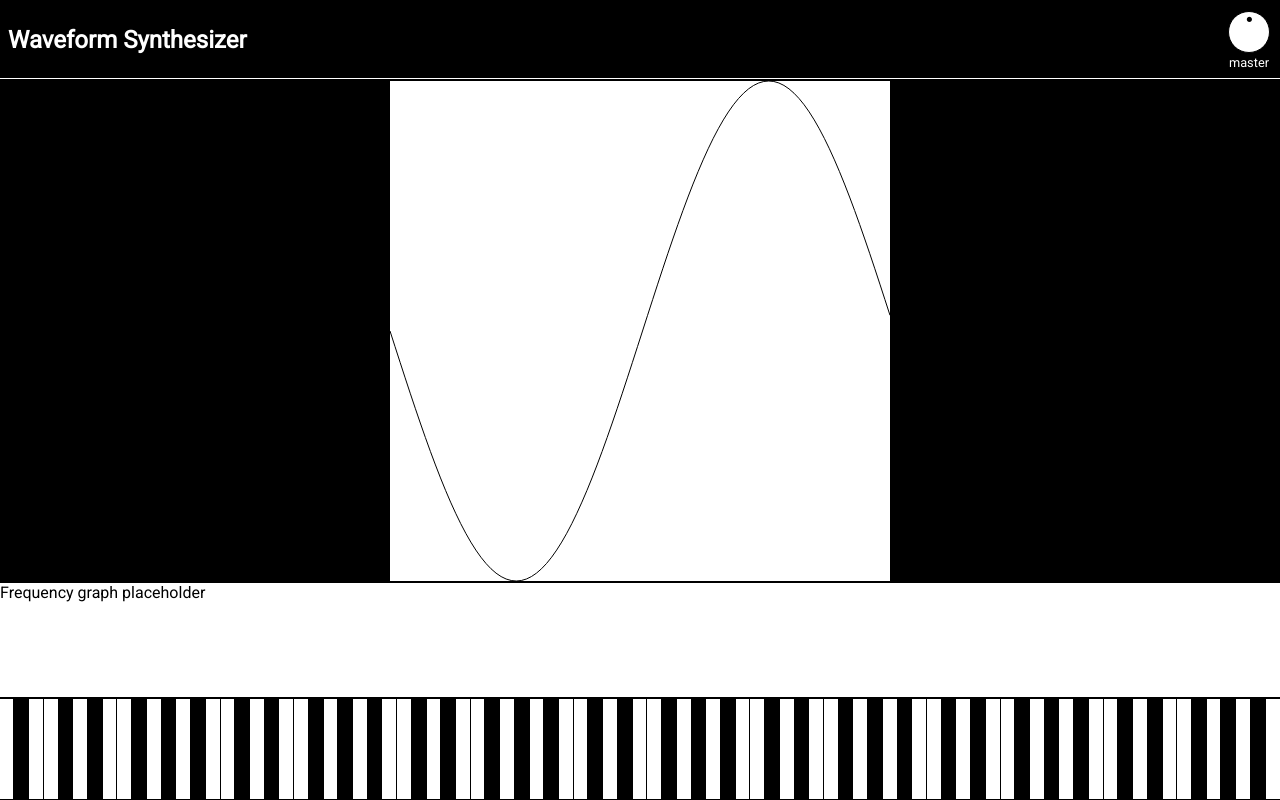
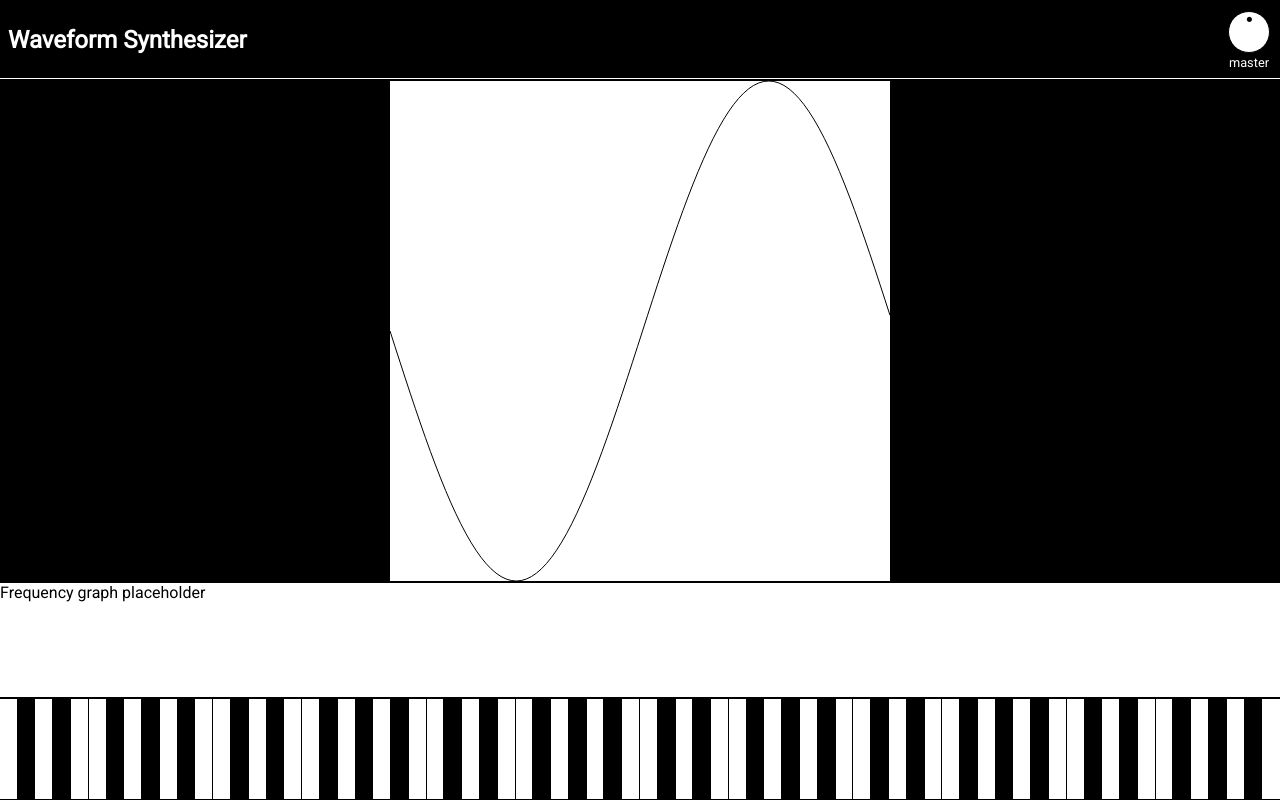
Before and after one commit to TSpierings/WaveformSynthesizer, a React (Create React App) app: page / in a window 1280 px wide. Built offline with nearby package versions, Linux system fonts and the light colour scheme.

Commit message:
Show an appropriate ammount of keys depending on screen width

```diff
--- a/src/components/midi-keyboard/midi-keyboard.tsx
+++ b/src/components/midi-keyboard/midi-keyboard.tsx
@@ -16,22 +16,23 @@ const midiNoteOff = 128;
 export class MidiKeyboard extends React.Component<MidiKeyboardProps, MidiKeyboardState> {
   private keyboardRef: React.RefObject<HTMLDivElement>;
   private keyboardKeys: Array<number>;
-  private firstKey = 21;
+  private currentOctave = 2;
 
   constructor(props: MidiKeyboardProps) {
     super(props)
 
     this.keyboardRef = React.createRef();
-
-    // It displays 87 keys on the on-screen keyboard by default.
-    // TODO: make dynamic for  small devices.
-    this.keyboardKeys = new Array(87);
-    for(let i = 0; i < 87; i++) {
-      this.keyboardKeys[i] = i;
-    }
+    this.keyboardKeys = new Array();
 
     this.state = {
       activeKeys: []
+    }
+  }
+
+  setKeys(count: number) {
+    this.keyboardKeys = new Array(count);
+    for(let i = 0; i < count; i++) {
+      this.keyboardKeys[i] = i;
     }
   }
 
@@ -67,11 +68,11 @@ export class MidiKeyboard extends React.Component<MidiKeyboardProps, MidiKeyboar
    * Will use maximum velocity for the keypress.
    */
   toggleNote = (key: number, state: boolean) => {
-    this.setActiveNotes(key + this.firstKey, state);
+    this.setActiveNotes(key + this.currentOctave * 12, state);
     this.props.onMidiMessage({
       data: [
         state ? midiNoteOn : midiNoteOff,
-        key + this.firstKey, // 21 is the first note on our keyboard (C0).
+        key + this.currentOctave * 12,
         127 // Max velocity.
       ]
     });
@@ -92,13 +93,22 @@ export class MidiKeyboard extends React.Component<MidiKeyboardProps, MidiKeyboar
     }
   }
 
+  componentDidMount() {
+    const keyboard = this.keyboardRef.current as HTMLDivElement;
+    const octaves = Math.ceil(keyboard.offsetWidth / 240);
+    this.currentOctave = 6 - Math.floor(octaves / 2);
+    this.setKeys(octaves * 12);
+    this.setState({})
+  }
+
   render() {
     return <div className="keyboard"
-      ref={this.keyboardRef}>
+      ref={this.keyboardRef}
+      >
       {this.keyboardKeys.map((key) =>
         <MidiKeyboardKey key={key}
-          note={key + this.firstKey}
-          isActive={this.state.activeKeys.some(k => k === key + this.firstKey)}
+          note={key + this.currentOctave * 12}
+          isActive={this.state.activeKeys.some(k => k === key + this.currentOctave * 12)}
           onToggleNote={(state: boolean) => this.toggleNote(key, state)}/>
       )}
     </div>
```
